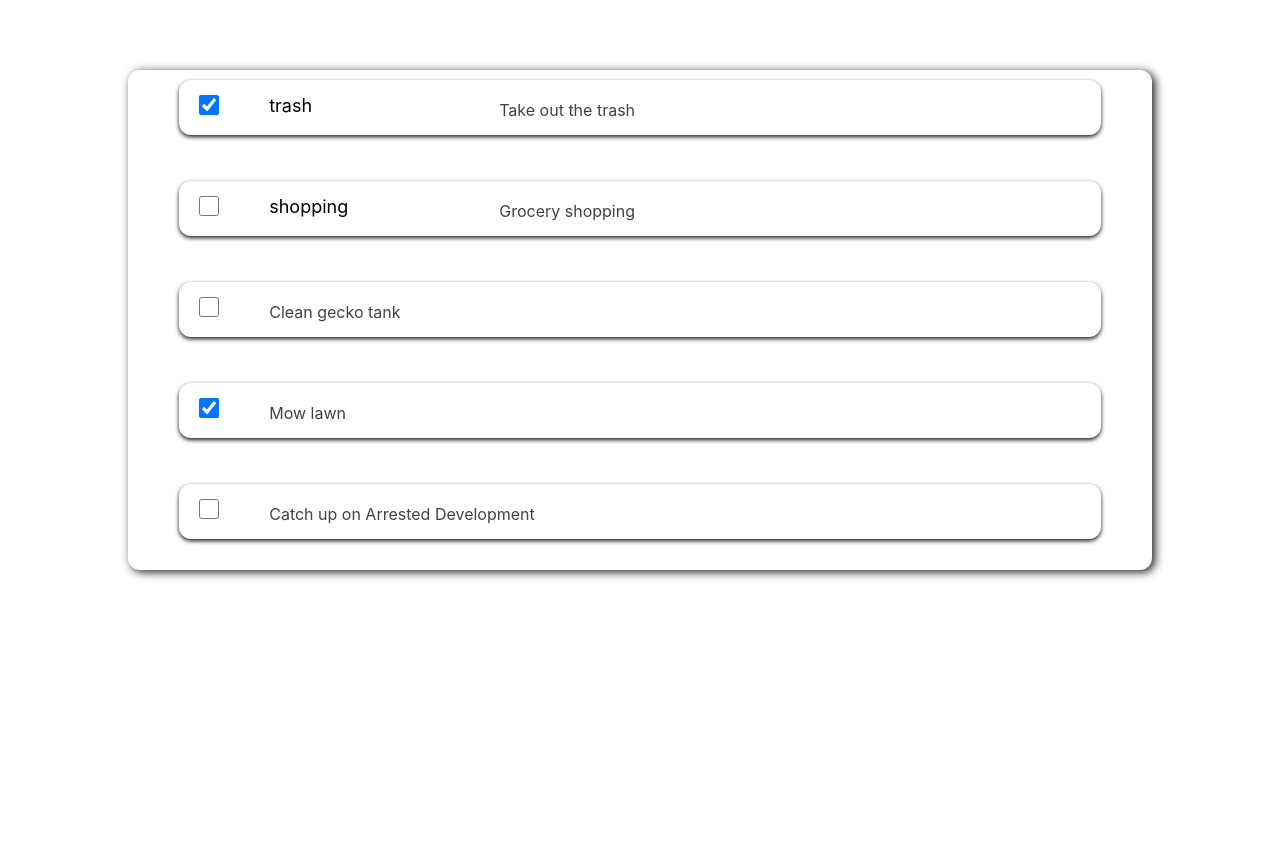
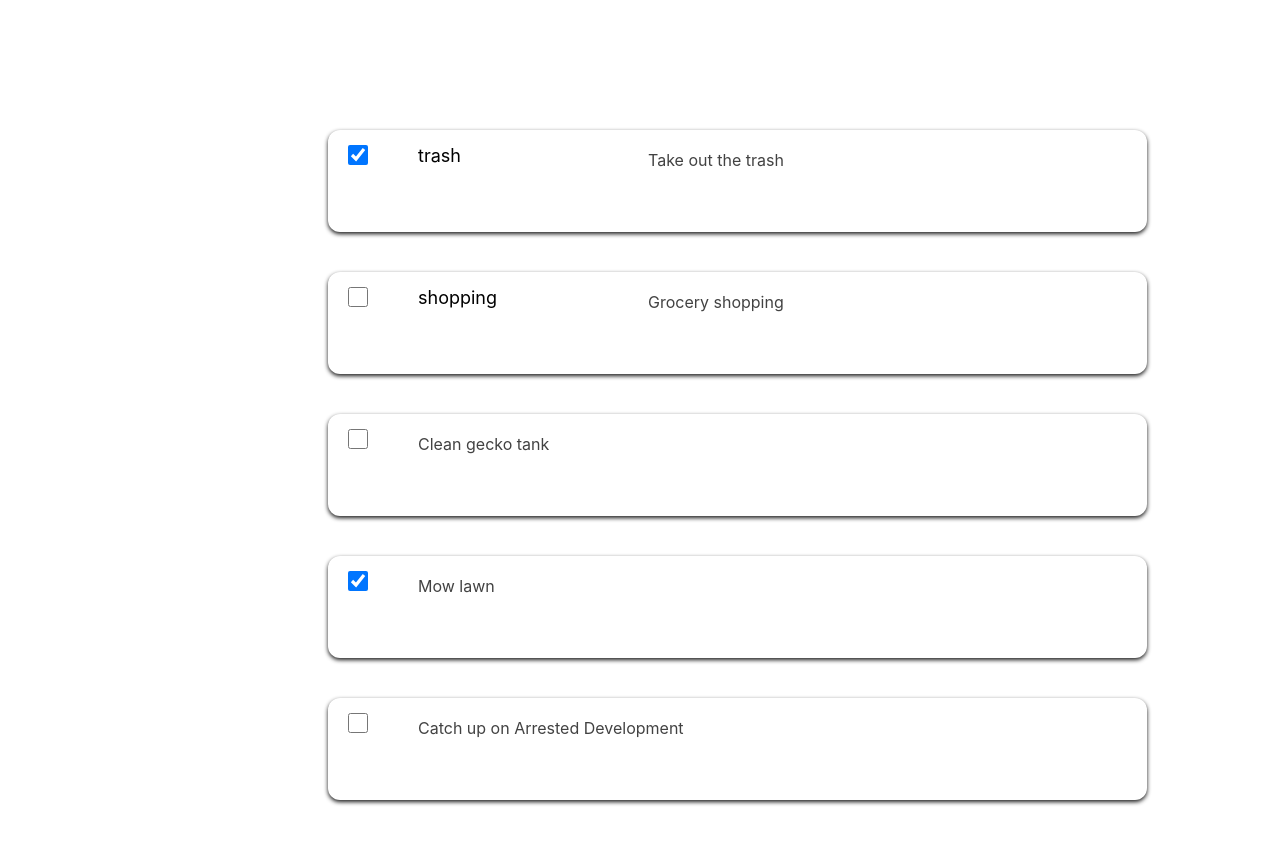
Before and after one commit to TarasovIlia/TodoList, a React (Create React App) app: page / in a window 1280 px wide. Shown: the top 844 px of the page. Before the commit the page ends 800 px from the top, so only its background shows below. Built offline with nearby package versions, Linux system fonts and the light colour scheme.

Commit message:
fix css on main wrapper

```diff
--- a/src/components/main_content/css/content.css
+++ b/src/components/main_content/css/content.css
@@ -1,13 +1,9 @@
 .wrapper {
     width: 80%;
-    height: 500px;
-    border-radius: 12px;
-    margin: 70px auto 0px auto;
-
-    box-shadow: 3px 2px 10px 0px  rgb(27, 27, 27);
-    transition-duration: 0.6s;
+    margin: 120px auto 0px auto;
 
     overflow: auto;
+    position: relative;
 }
 
 ::-webkit-scrollbar {
@@ -15,21 +11,20 @@
 }
 
 
-.wrapper:hover {
-    transition-duration: 0.6s;
-    box-shadow: 7px 5px 16px 0px  rgb(27, 27, 27);
+.TodoList {
+    width: 80%;
+    margin: 0px 0px 0px 200px;
+    padding: 10px 0px;
 }
 
-.TodoList {
-    width: 90%;
-    margin: 0px auto 0px auto;
-    padding: 10px 0px;
+.TodoList:last-child {
+    margin-bottom: 120px;
 }
 
 .todoComponent {
     width: 100%;
-    height: 55px;
-    margin: 0px 0px 26px 0px;
+    height: 102px;
+    margin: 0px 0px 20px 0px;
 
     border-radius: 12px;
     transition-duration: 0.7s;
```
